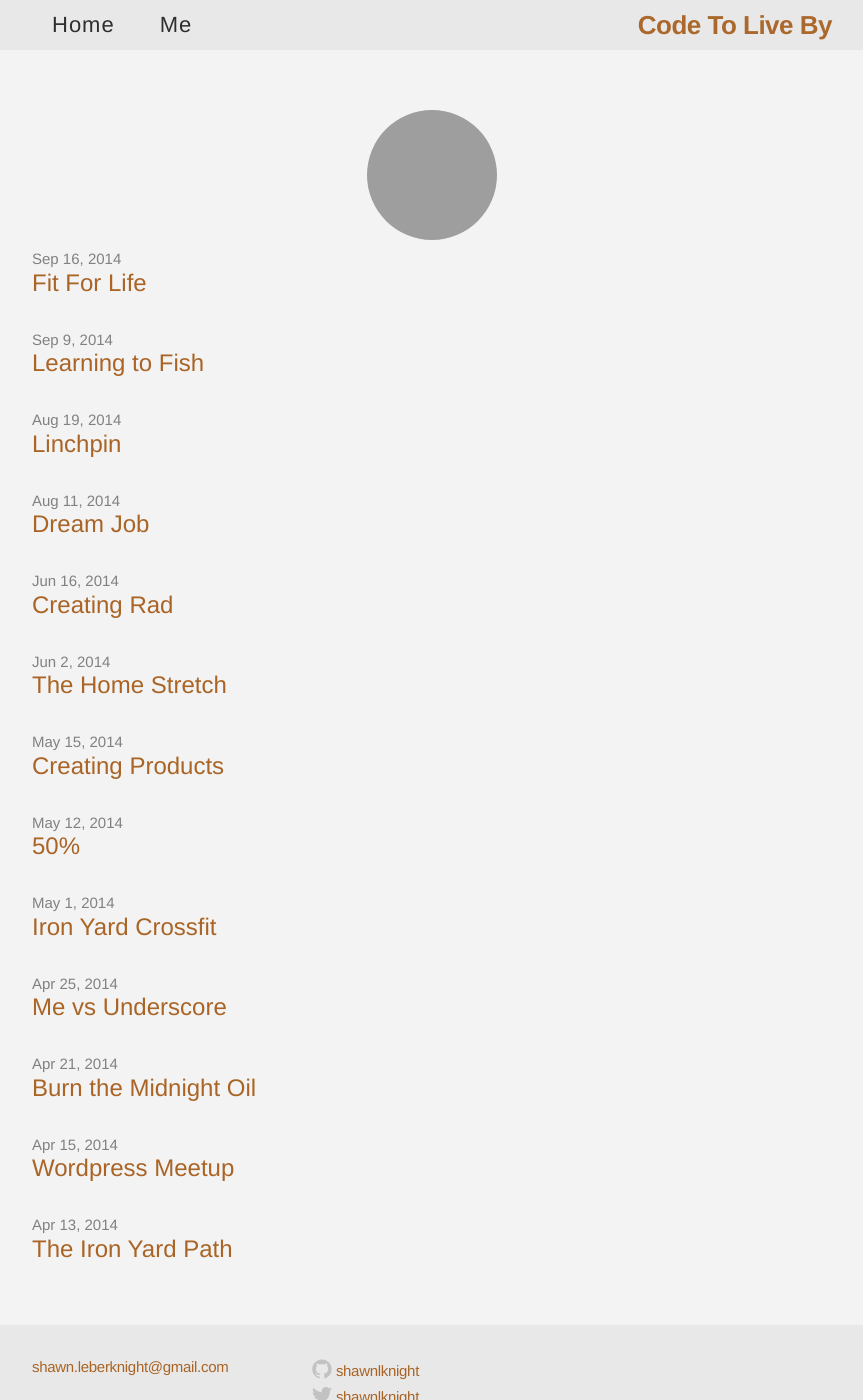
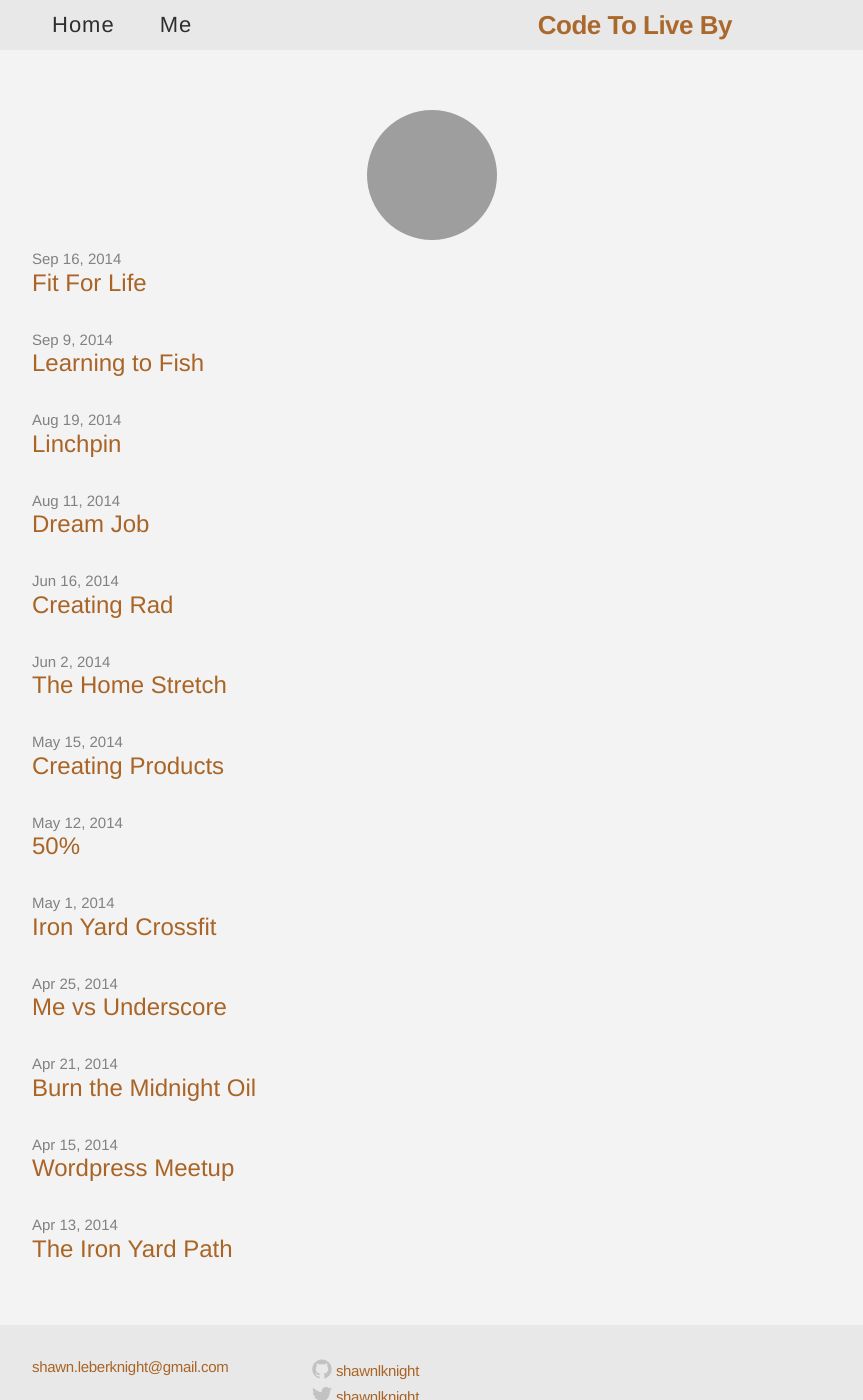
Before and after one commit to shawnlknight/blog, a Jekyll site: the page built from index.html, in a window 1280 px wide and 1400 px high. Shown: the whole window, without its empty margins (208-1071 px from the left). Built offline with Jekyll 4.4.1, drawn with Linux system fonts in a browser that asks for light colours; the list of posts is cut into pages by our own code.

Commit message:
Update main.css

```diff
--- a/css/main.css
+++ b/css/main.css
@@ -63,6 +63,7 @@
   font-weight: bold;
   letter-spacing: -.5px;
   float: right;
+  margin-right: 100px;
   line-height: 50px;
   position: relative;
   z-index: 1;
@@ -430,6 +431,7 @@
   .site-title
   .site-title:hover {
     font-size: 22px;
+    margin-right: 0;
   }
 
   .post-header h1 { font-size: 36px; color: #313131; }
```
